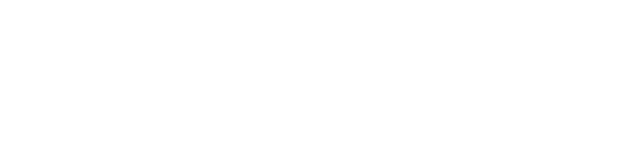
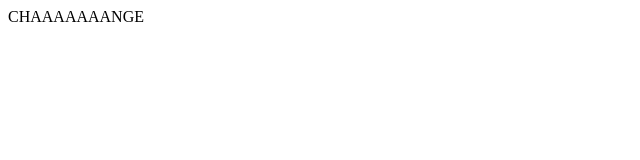
Before and after one commit to DatabertDuck/crap-portfolio, a plain HTML site: page index.html in a window 1280 px wide. Shown: the whole page, without its empty margins (0-640 px from the left). Drawn offline with Linux system fonts and the light colour scheme.

Commit message:
added CHAAAAAANGE

```diff
--- a/index.html
+++ b/index.html
@@ -9,3 +9,5 @@
 
   </body>
   </html>
+
+CHAAAAAAANGE
```
